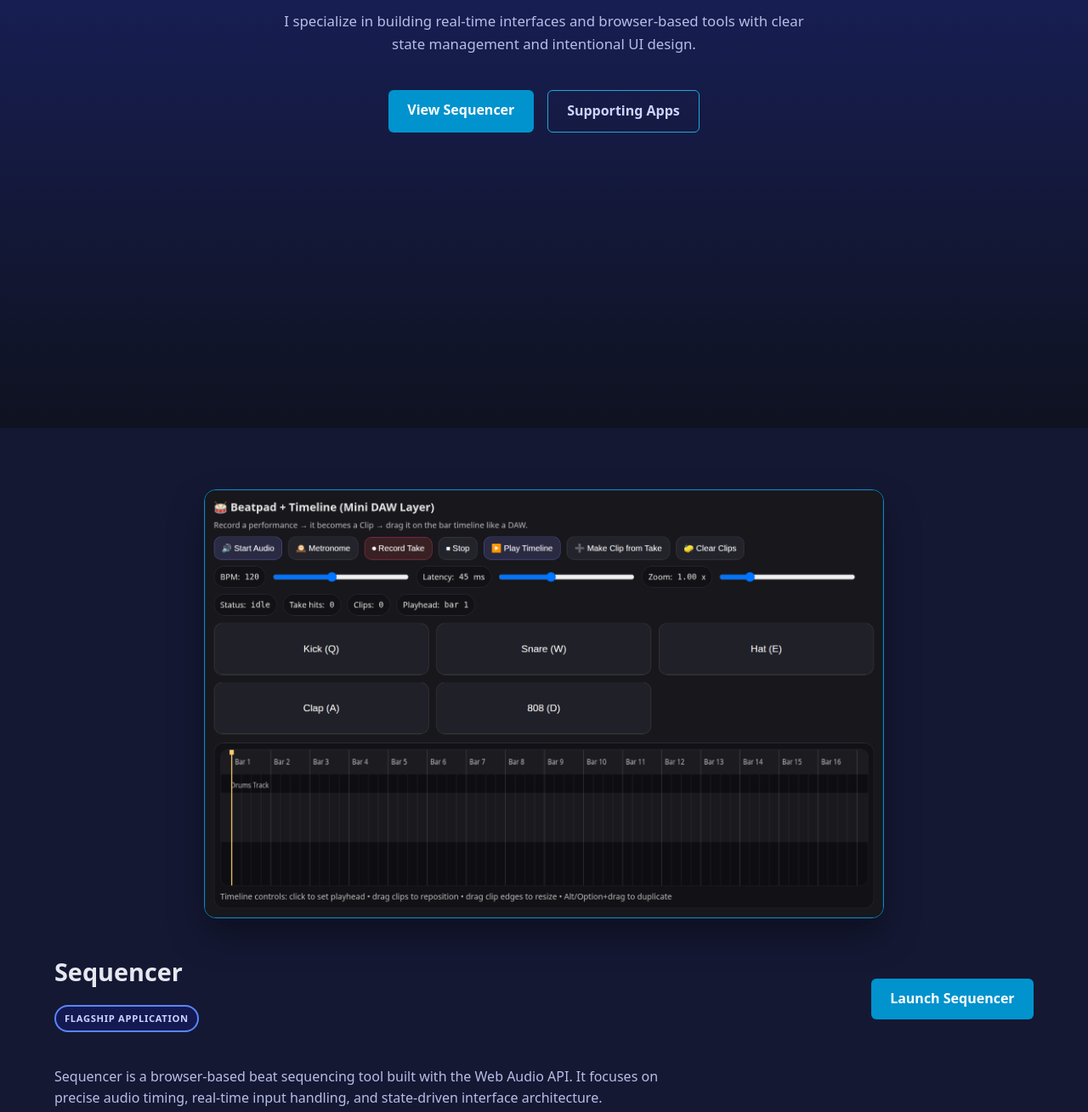
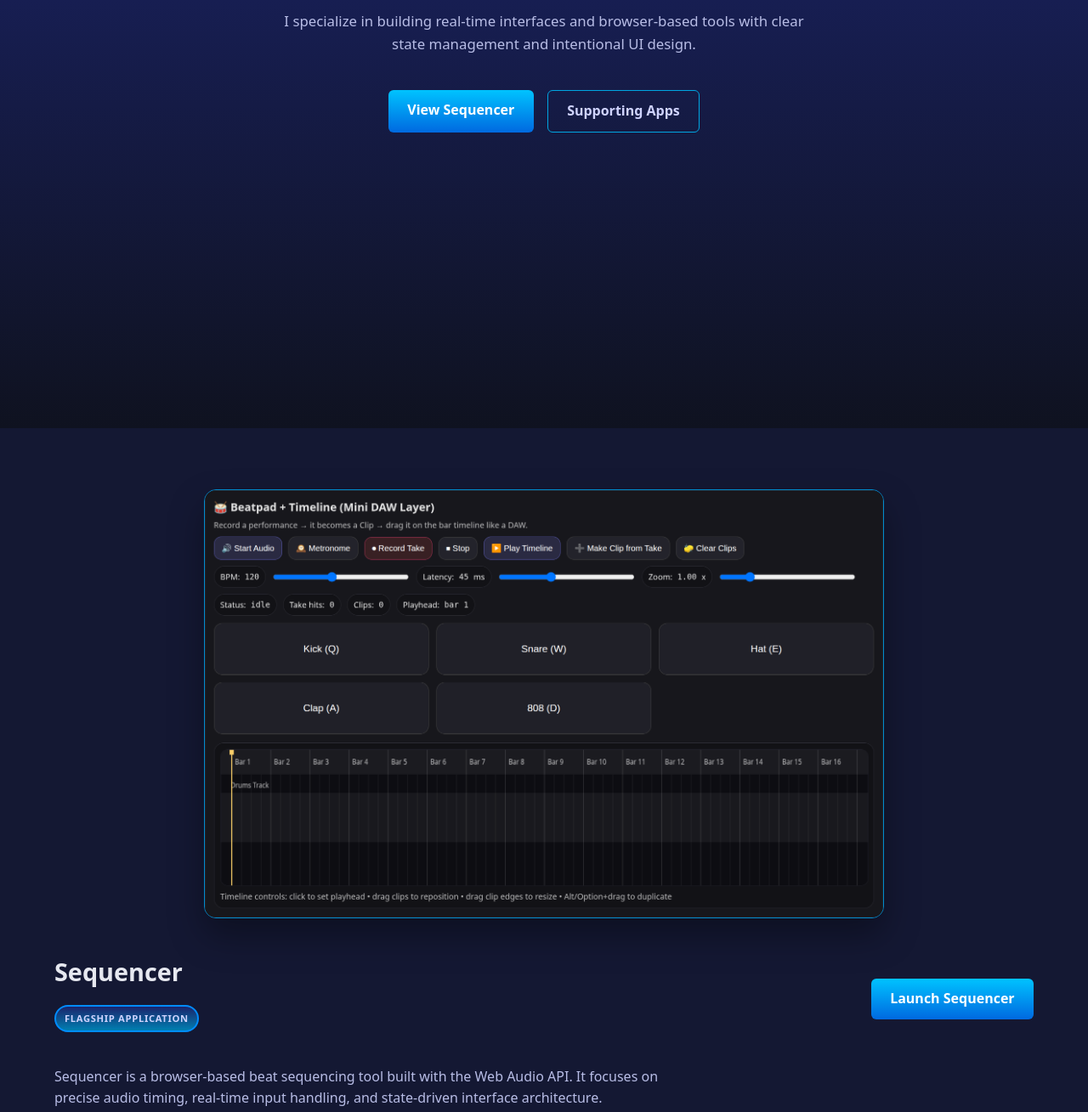
Before and after one commit to OrlandoAviles/website, a plain HTML site: page index.html in a window 1280 px wide. Shown: the part 335-1644 px from the top of the page at 85% size. Drawn offline with Linux system fonts and the light colour scheme.

Commit message:
UI update

```diff
--- a/index.html
+++ b/index.html
@@ -61,7 +61,7 @@
       font-weight: 600;
       letter-spacing: 0.12em;
       text-transform: uppercase;
-      color: #2e9ee9;
+      color: #00c3ff;
       margin-top: 0.25rem;
     }
 
@@ -126,13 +126,13 @@
     }
 
     .btn.primary {
-      background: #0093ce;
+      background: linear-gradient(180deg, #00c3ff 0%, #0069e0 100%);
       color: white;
     }
 
     .btn.secondary {
       background: transparent;
-      border: 1px solid #1fa7dd;
+      border: 1px solid #00a6e2;
       color: #cfd3ff;
     }
 
@@ -170,8 +170,8 @@
       padding: 5px 10px;
       margin-bottom: 1rem;
       border-radius: 999px;
-      background: rgba(21, 37, 255, 0.15);
-      border: 2px solid rgb(90, 134, 255);
+      background: linear-gradient(180deg, #1b246b 0%, #007fb1 100%);
+      border: 2px solid rgb(0, 140, 255);
       color: #cfd3ff;
     }
 
```
